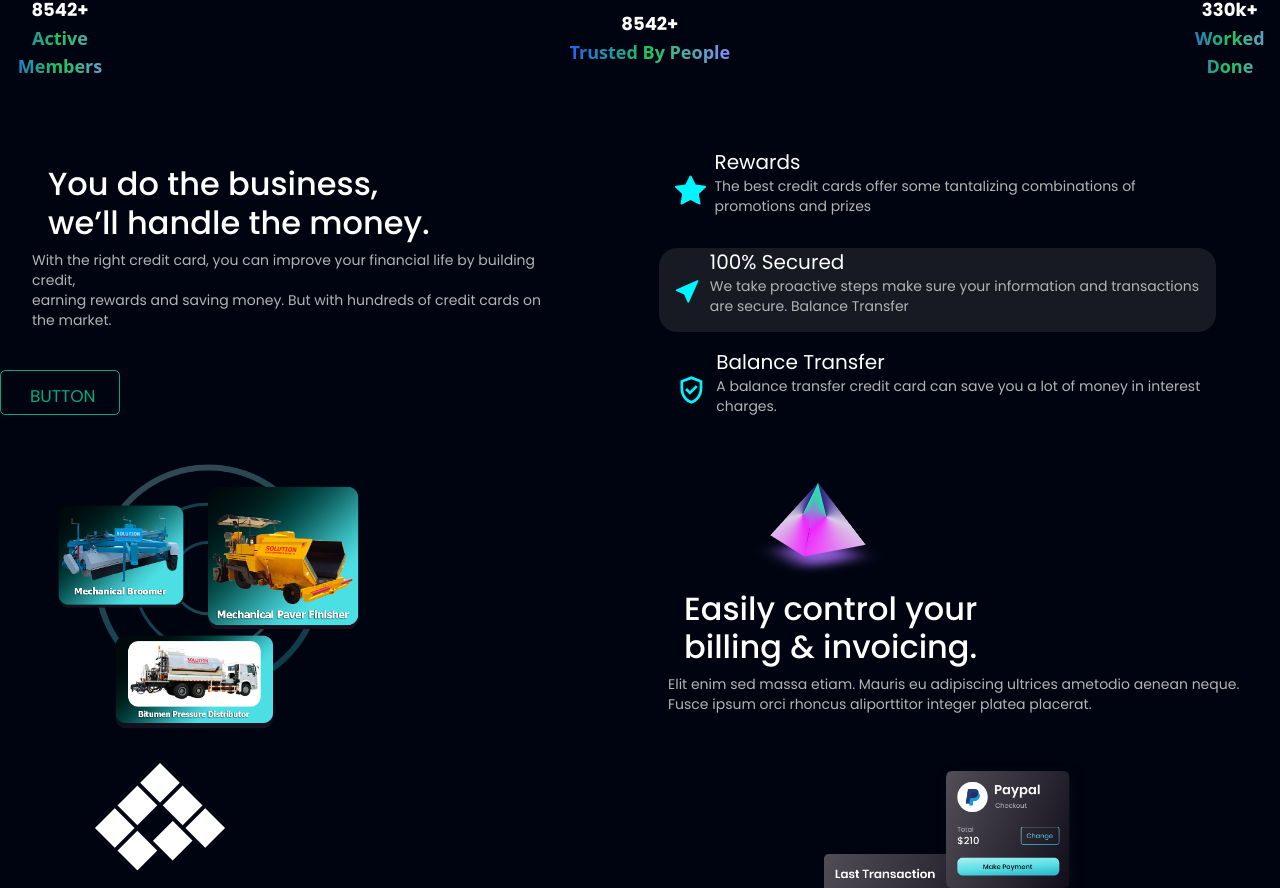
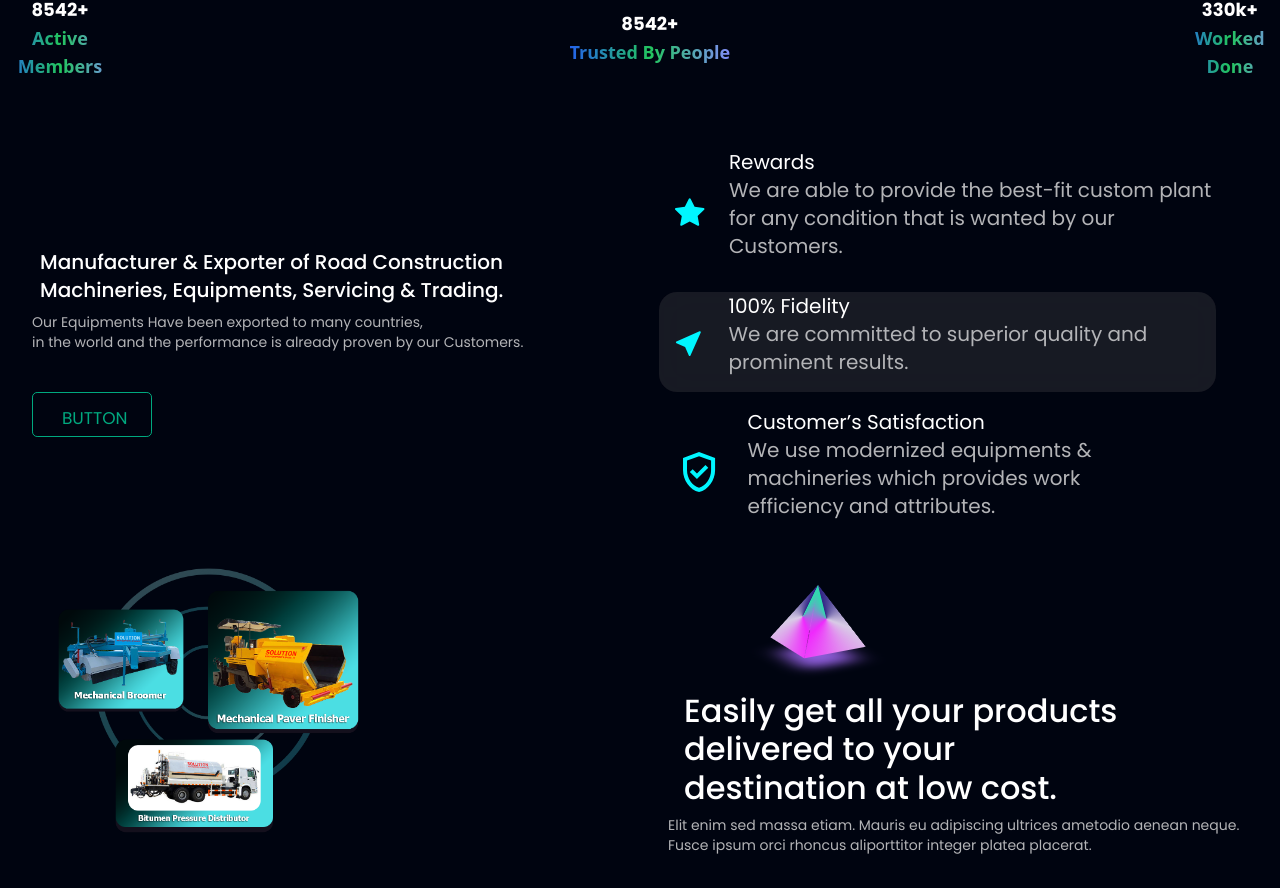
Before and after one commit to Danielazan/BillyMan, a React (Create React App) app: page / in a window 1280 px wide. Shown: the part 812-1700 px from the top of the page. Built offline with nearby package versions, Linux system fonts and the light colour scheme.

Commit message:
Billy added his corrections and the footer pages was also corrected

```diff
--- a/public/index.html
+++ b/public/index.html
@@ -3,7 +3,7 @@
   <head>
     <meta charset="utf-8" />
     <link rel="icon" href="%PUBLIC_URL%/favicon.ico" />
-    <meta name="viewport" content="width=device-width, initial-scale=1" />
+    <meta name="viewport" content="width=device-width, initial-scale=1 maximum-scale=1.0, user-scalable=0" />
     <meta name="theme-color" content="#000000" />
     <meta
       name="description"
--- a/src/Pages/Hero Page/Sats.jsx
+++ b/src/Pages/Hero Page/Sats.jsx
@@ -34,59 +34,63 @@ const Sats = () => {
 
         <div className='w-full lg:w-1/2 flex flex-col  lg:items-start justify-center font-poppins text-white '>
             <div className='w-full pr-8 pl-8'>
-              <h2 className='text-white flex flex-col align-left font-poppins text=lg ml-4 lg:mr-8 mt-4 lg:mr-0 text-left'>
-              You do the business, <span>we’ll handle the money.</span>
+              <h2 className='text-white flex flex-col align-left font-poppins text-xl pl-2 lg:mr-8 mt-4 lg:mr-0 text-left'>
+              Manufacturer & Exporter of Road Construction <span>Machineries, Equipments, Servicing & Trading.</span>
             </h2>
             </div>
 
           <div className=' text-[#b3b4b7] text-sm font-poppins pl-4 lg:pl-8 lg:pr-8'>
             <p className='lg:mr-9 flex flex-col'>
-              With the right credit card, you can improve your financial life by building credit,
+              Our Equipments Have been exported to many countries,
                 <span>
-                earning rewards and saving money. But with hundreds of credit cards on the market.
+                in the world and the performance is already proven by our Customers.
                 </span>
             </p>
           </div>
-          <button className="button w-[120px] h-[45px] mt-4 ml-6 lg:ml-0 items-center justify-center"> Button
-          </button>
+            <div className="w-full pr-8 pl-8">
+                <button className="button w-[120px] h-[45px] mt-4 ml-6 lg:ml-0 items-center justify-center"> Button
+              </button>
+            </div>
         </div>
 
         <div className='w-full lg:w-1/2 flex flex-col items-center justify-between mt-4 lg:mt-0  lg:ml-6 lg:pr-14'>
 
             {/* the list card */}
-            <div className='flex items-center justify-center gap-2 m-2'>
-            <BsStarFill color="#00f6ff" className='text-4xl ml-4 ' />
-            <section>
+            <div className='flex items-center justify-between gap-4 m-2'>
+            <BsStarFill color="#00f6ff" className='text-6xl ml-4 ' />
+            <section className="">
               <span className='text-white text-white text-xl font-poppins'>
                 Rewards
               </span>
-              <p className='text-[#b3b4b7] text-sm font-poppins'>
-              The best credit cards offer some tantalizing combinations of promotions and prizes
+              <p className='text-[#b3b4b7] text-xl font-poppins'>
+              We are able to provide the best-fit custom plant for any
+                condition that is wanted by our Customers.
               </p>
             </section>
             </div>
 
-            <div className='flex items-center justify-center gap-2 backdrop-blur-lg bg-[#737373] bg-opacity-20 m-2 rounded-[18px] '>
+            <div className='flex items-center justify-between gap-4 backdrop-blur-lg bg-[#737373] bg-opacity-20 m-2 rounded-[18px] '>
             <BsFillCursorFill color="#00f6ff" className='text-4xl ml-4 ' />
             <section>
               <span className='text-white text-white text-xl font-poppins'>
-                100% Secured
+                100% Fidelity
               </span>
-              <p className='text-[#b3b4b7] text-sm font-poppins'>
-                    We take proactive steps make sure your information and transactions are secure.
-                    Balance Transfer
+              <p className='text-[#b3b4b7] text-xl font-poppins'>
+              We are committed to superior quality
+                  and prominent results.
+
               </p>
             </section>
             </div>
 
-            <div className='flex items-center justify-center gap-2 m-2'>
-            <MdOutlineGppGood color="#00f6ff" className='text-4xl ml-4 ' />
+            <div className='flex items-center justify-between gap-4 m-2'>
+            <MdOutlineGppGood color="#00f6ff" className='text-8xl ml-4 ' />
             <section>
               <span className='text-white text-white text-xl font-poppins'>
-                 Balance Transfer
+                  Customer’s Satisfaction
               </span>
-              <p className='text-[#b3b4b7] text-sm font-poppins'>
-                  A balance transfer credit card can save you a lot of money in interest charges.
+              <p className='text-[#b3b4b7] text-xl font-poppins'>
+                  We use modernized equipments & machineries which provides work efficiency and attributes.
               </p>
             </section>
             </div>
@@ -110,7 +114,7 @@ const Sats = () => {
             </div>
           </div>
           <h2 className='text-white flex flex-col items-start font-poppins text=lg ml-4 lg:mr-8 mt-4  text-left'>
-          Easily control your <span>billing & invoicing.</span>
+          Easily get all your products <span>delivered to your destination at low cost.</span>
           </h2>
           <p className='text-[#b3b4b7] text-sm font-poppins flex flex-col ml-4 lg:ml-0 mr-10 lg:mr-0'>
           Elit enim sed massa etiam. Mauris eu adipiscing ultrices ametodio aenean neque. <span>Fusce ipsum orci rhoncus aliporttitor integer platea placerat.
```
